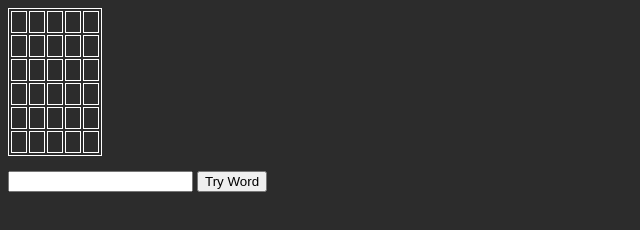
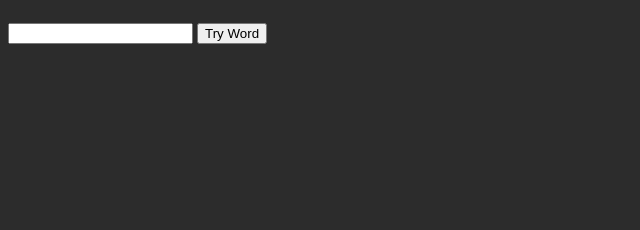
Before and after one commit to James-Bennett-295/wordle, a website: page web/main.html in a window 1280 px wide. Shown: the whole page, without its empty margins (0-640 px from the left). Drawn offline with Linux system fonts and the light colour scheme.

Commit message:
Made word input field get cleared if word is valid and made table not visible before first word is added

```diff
--- a/web/main.html
+++ b/web/main.html
@@ -10,54 +10,9 @@
 </head>
 
 <body>
-    <div id="wordleTable">
-        <table>
-            <tr>
-                <th>&#160;&#160;&#160;</th>
-                <th>&#160;&#160;&#160;</th>
-                <th>&#160;&#160;&#160;</th>
-                <th>&#160;&#160;&#160;</th>
-                <th>&#160;&#160;&#160;</th>
-            </tr>
-            <tr>
-                <th>&#160;&#160;&#160;</th>
-                <th>&#160;&#160;&#160;</th>
-                <th>&#160;&#160;&#160;</th>
-                <th>&#160;&#160;&#160;</th>
-                <th>&#160;&#160;&#160;</th>
-            </tr>
-            <tr>
-                <th>&#160;&#160;&#160;</th>
-                <th>&#160;&#160;&#160;</th>
-                <th>&#160;&#160;&#160;</th>
-                <th>&#160;&#160;&#160;</th>
-                <th>&#160;&#160;&#160;</th>
-            </tr>
-            <tr>
-                <th>&#160;&#160;&#160;</th>
-                <th>&#160;&#160;&#160;</th>
-                <th>&#160;&#160;&#160;</th>
-                <th>&#160;&#160;&#160;</th>
-                <th>&#160;&#160;&#160;</th>
-            </tr>
-            <tr>
-                <th>&#160;&#160;&#160;</th>
-                <th>&#160;&#160;&#160;</th>
-                <th>&#160;&#160;&#160;</th>
-                <th>&#160;&#160;&#160;</th>
-                <th>&#160;&#160;&#160;</th>
-            </tr>
-            <tr>
-                <th>&#160;&#160;&#160;</th>
-                <th>&#160;&#160;&#160;</th>
-                <th>&#160;&#160;&#160;</th>
-                <th>&#160;&#160;&#160;</th>
-                <th>&#160;&#160;&#160;</th>
-            </tr>
-        </table>
-    </div>
+    <div id="wordleTable"></div>
     <form id="guessFrm">
-        <input type="text" name="guess">
+        <input type="text" name="guess" id="wordInputField">
         <input type="button" onclick="tryWord()" value="Try Word">
     </form>
 </body>
--- a/web/main.js
+++ b/web/main.js
@@ -30,6 +30,8 @@ function tryWord() {
             return window.alert("The word you input must only contain a-z/A-Z characters!");
         };
     };
+
+    document.getElementById("wordInputField").value = "";
 
     let charClasses = [];
     for (c in word) {
```
